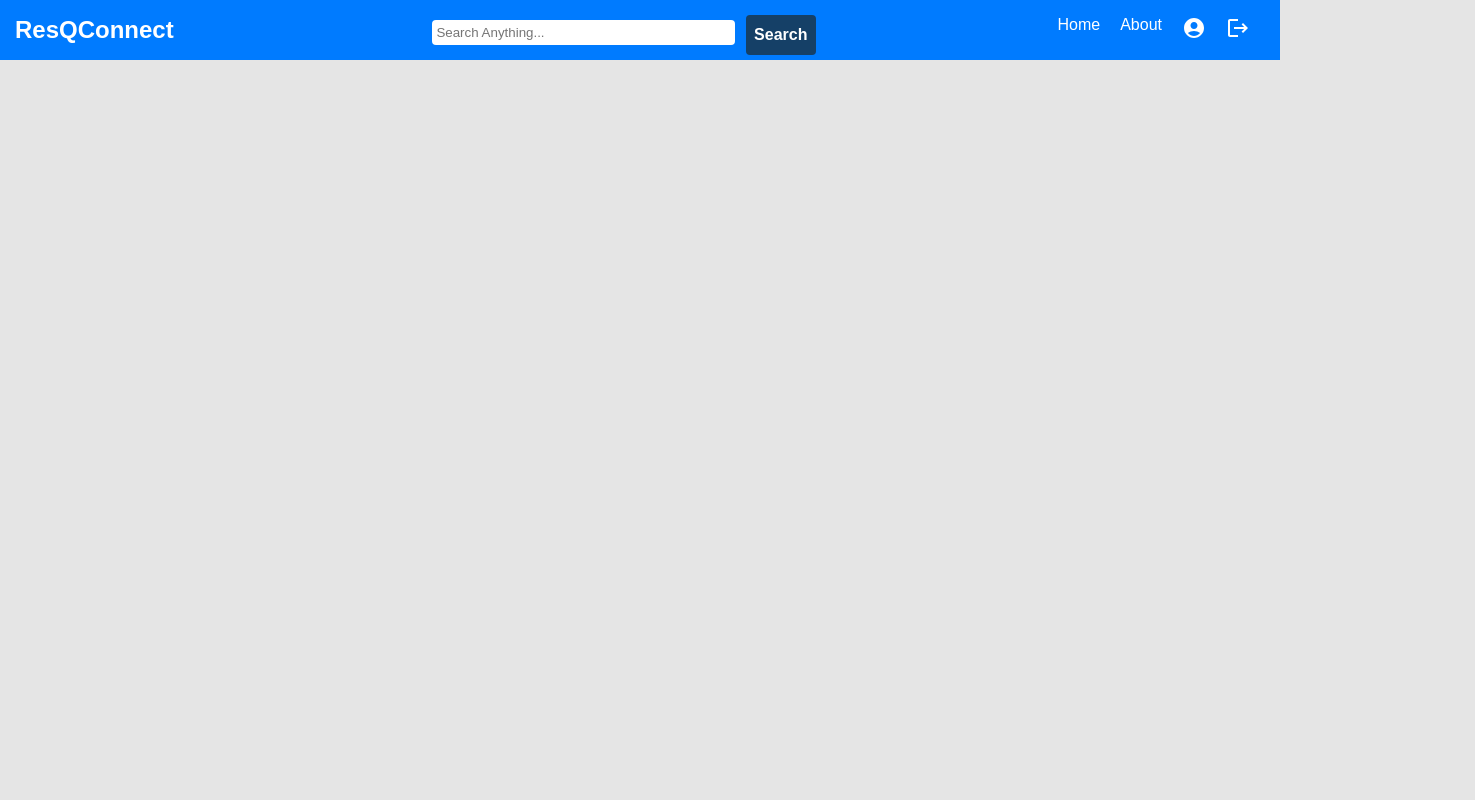
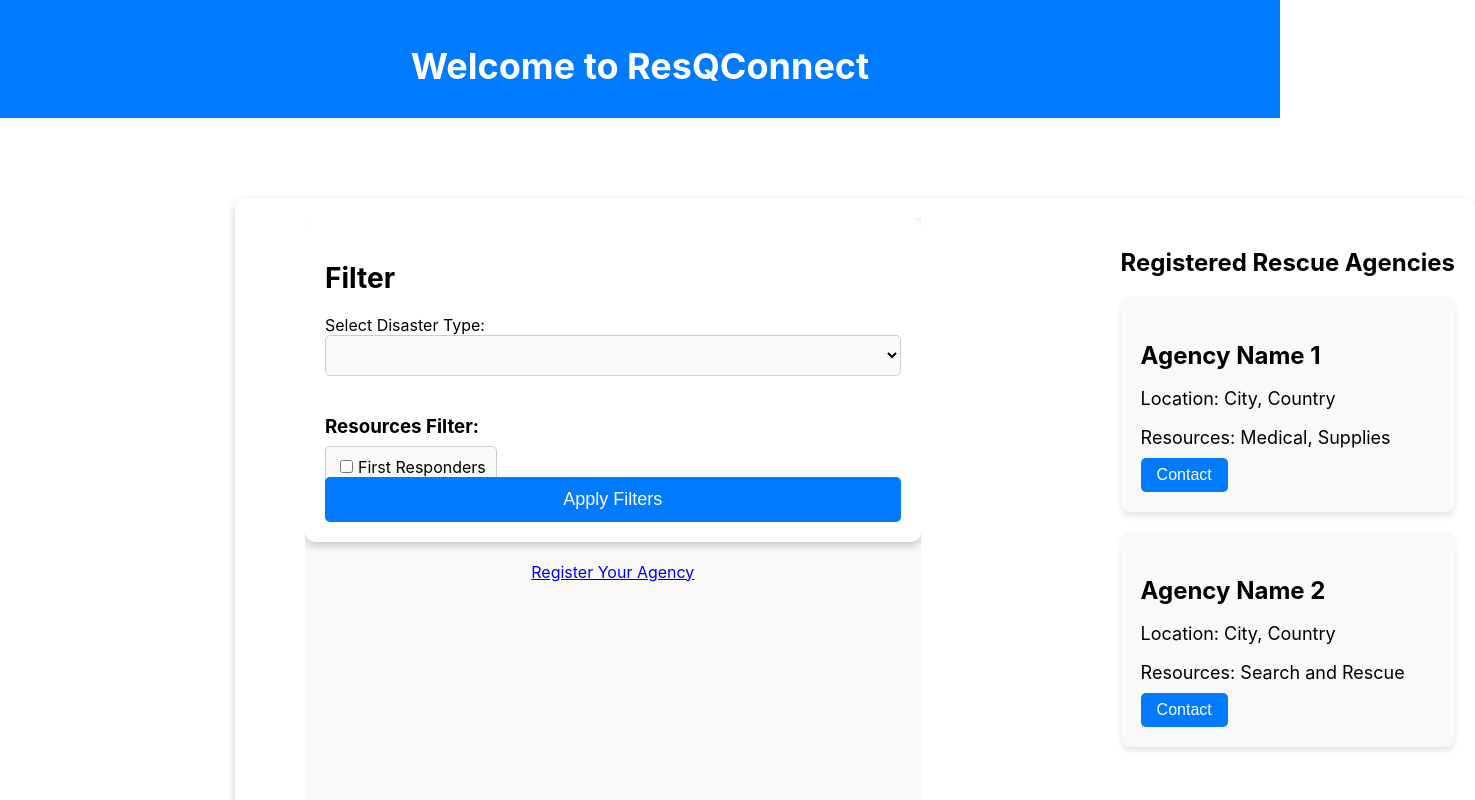
Before and after one commit to code-with-aneesh/SIH_Project, a React (Create React App) app in the folder project/: page /homepage in a window 1280 px wide. Shown: the top 800 px of the page, 1475 px wide, since content can reach past the window. Built offline with nearby package versions, Linux system fonts and the light colour scheme.

Commit message:
Container css fixed

```diff
--- a/project/src/App.js
+++ b/project/src/App.js
@@ -2,17 +2,18 @@
 import React from 'react';
 import { Routes, Route } from 'react-router-dom';
 import Register from './components/register/register';
-import Navbar from './components/homepage/Navbar/Navbar';
-
 import ForgotPassword from './components/forgotpass/forgotpass';
 import Login from './components/login/Login';
+import DisasterReliefApp from './components/homepg/homepage';
+import Navbar from './components/homepage/Navbar/Navbar';
 
 function App() {
   return (
 
       <Routes>
         <Route path="/register" element={<Register/>} />
-        <Route path="/homepage" element={<Navbar/>} />
+        <Route path="/homepage" element={<DisasterReliefApp/>} />
+        <Route path="/navbar" element={<Navbar/>} />
         <Route path="/forgotpass" element={<ForgotPassword/>} />
         <Route path="/" element={<Login/>} />
         {/* Add more routes for other pages */}
--- a/project/src/components/homepage/Navbar/Navbar.css
+++ b/project/src/components/homepage/Navbar/Navbar.css
@@ -1,7 +1,9 @@
-body {
+/* Global reset */
+.navbar-reset {
   margin: 0;
 }
 
+/* Navbar styles */
 .navbar {
   position: fixed;
   top: 0;
@@ -9,12 +11,12 @@ body {
   right: 0;
   z-index: 1000;
   display: flex;
-  /* Adjust the z-index to ensure it appears above other elements */
   background-color: #007bff;
   justify-content: space-between;
   align-items: center;
 }
 
+/* App name styles */
 .app-name {
   color: #fff;
   font-size: 1.5rem;
@@ -22,6 +24,7 @@ body {
   margin-left: 15px;
 }
 
+/* Search bar styles */
 .search-bar {
   width: 30%;
   display: flex;
@@ -31,7 +34,7 @@ body {
   justify-content: center;
 }
 
-.search-bar input[type="text"] {
+.search-input {
   padding: 0.3rem;
   margin-right: 0.7rem;
   border: none;
@@ -39,8 +42,10 @@ body {
   width: 120%;
 }
 
+/* Search button styles */
 .search-button {
-  background-color:#173b59e9;margin-bottom: 5px;
+  background-color: #173b59e9;
+  margin-bottom: 5px;
   margin-top: 10px;
   color: #fff;
   border-radius: 4px;
@@ -52,6 +57,7 @@ body {
   cursor: pointer;
 }
 
+/* Nav links styles */
 .nav-links {
   padding-right: 50px;
   list-style: none;
@@ -59,7 +65,6 @@ body {
   gap: 20px;
   margin: 0;
   padding: 0;
-
 }
 
 .nav-link a {
@@ -68,15 +73,16 @@ body {
   font-weight: 500;
 }
 
-  .nav-link a:hover {
+.nav-link-text:hover {
   text-decoration: underline;
 }
 
-  .nav-link .fa-user {
+/* Nav link icon styles */
+.nav-link-icon {
   margin-right: 0.2rem;
+}
 
+/* Navbar right styles */
+.navbar-right {
+  padding-right: 30px;
 }
-  .navbar-right{
-    padding-right:30px;
-
- }
--- a/project/src/components/homepage/Navbar/Navbar.js
+++ b/project/src/components/homepage/Navbar/Navbar.js
@@ -8,24 +8,24 @@ function Navbar() {
     <nav className="navbar">
      <span className="app-name">ResQConnect</span>
      <div className="search-bar">
-            <input type="text" placeholder="Search Anything..." />
+            <input type="text" placeholder="Search Anything..." className="search-input" />
             <button className="search-button">Search</button>
      </div>
      <div className="navbar-right">
           <ul className="nav-links">
             <li className="nav-link">
-              <a href="/">Home</a>
+              <a href="/" className="nav-link-text">Home</a>
             </li>
             <li className="nav-link">
-              <a href="/about">About</a>
+              <a href="/about" className="nav-link-text">About</a>
             </li>
             <li className="nav-link">
-              <a href="/profile">
+              <a href="/profile" className="nav-link-icon">
                 <AccountCircleIcon/>
               </a>
             </li>
             <li className="nav-link">
-              <a href="/EntryPage">
+              <a href="/EntryPage" className="nav-link-icon">
                 <LogoutIcon/>
               </a>
             </li>
--- /dev/null
+++ b/project/src/components/homepg/homepage.css
@@ -0,0 +1,135 @@
+/* Header styles */
+.app-header {
+    background-color: #007BFF;
+    color: #fff;
+    text-align: center;
+    padding: 20px;
+}
+
+.app-header h1 {
+    font-size: 36px;
+    margin-bottom: 10px;
+}
+
+/* Container styles */
+.container {
+    display: flex;
+    max-width: 1200px;
+    background-color: #fff;
+    border-radius: 10px;
+    box-shadow: 0px 4px 8px rgba(0, 0, 0, 0.2);
+}
+
+/* Sidebar styles */
+.sidebar {
+    flex: 1;
+    background-color: #f9f9f9;
+    padding: 0;
+    position: sticky;
+    top: 0;
+    height: calc(100vh - 60px);
+    overflow-y: auto;
+    border-radius: 10px 0 0 10px;
+    width: 900px;
+    margin-right: 200px;
+    margin-left: 50px;
+}
+
+/* Filter section styles */
+.filter-section {
+    background-color: #fff;
+    border-radius: 10px;
+    box-shadow: 0px 4px 8px rgba(0, 0, 0, 0.2);
+    padding: 20px;
+    margin-bottom: 20px;
+}
+
+.filter-section h2 {
+    font-size: 28px;
+    margin-bottom: 20px;
+}
+
+/* Form styles */
+.filter-select,
+.filter-checkbox {
+    width: 100%;
+    padding: 10px;
+    margin-bottom: 20px;
+    border: 1px solid #ccc;
+    border-radius: 5px;
+    font-size: 16px;
+    background-color: #f9f9f9;
+}
+
+.filter-button {
+    background-color: #007BFF;
+    color: #fff;
+    padding: 12px 24px;
+    border: none;
+    border-radius: 5px;
+    cursor: pointer;
+    font-size: 18px;
+    transition: background-color 0.3s ease;
+    width: 100%;
+}
+
+.filter-button:hover {
+    background-color: #0056b3;
+}
+
+/* Additional filters styles */
+
+/* Checkbox styles */
+.filter-checkbox input[type="checkbox"] {
+    margin-right: 5px;
+}
+
+/* Agency list styles */
+.agency-list {
+    margin-top: 30px;
+}
+
+.agency-card {
+    background-color: #f9f9f9;
+    border-radius: 10px;
+    padding: 20px;
+    margin-bottom: 20px;
+    box-shadow: 0px 4px 6px rgba(0, 0, 0, 0.1);
+    transition: transform 0.3s ease;
+}
+
+.agency-card:hover {
+    transform: scale(1.03);
+}
+
+.agency-name {
+    font-size: 24px;
+    font-weight: bold;
+    margin-bottom: 10px;
+}
+
+.agency-info {
+    font-size: 18px;
+    margin-bottom: 10px;
+}
+
+.contact-button {
+    background-color: #007BFF;
+    color: #fff;
+    border: none;
+    border-radius: 5px;
+    padding: 8px 16px;
+    cursor: pointer;
+    font-size: 16px;
+    transition: background-color 0.3s ease;
+}
+
+.contact-button:hover {
+    background-color: #0056b3;
+}
+
+/* Register agency styles */
+.register-agency {
+    text-align: center;
+
+}
--- /dev/null
+++ b/project/src/components/homepg/homepage.js
@@ -0,0 +1,118 @@
+import React, { Component } from 'react';
+import './homepage.css';
+
+class DisasterReliefApp extends Component {
+  constructor(props) {
+    super(props);
+    this.state = {
+      disasterType: 'earthquake',
+      additionalFilters: {
+        firstResponders: false,
+        paramedics: false,
+        // ... (other filter options)
+      },
+      agencies: [
+        {
+          name: 'Agency Name 1',
+          location: 'City, Country',
+          resources: 'Medical, Supplies',
+        },
+        {
+          name: 'Agency Name 2',
+          location: 'City, Country',
+          resources: 'Search and Rescue',
+        },
+        // Add more agency objects here
+      ],
+    };
+  }
+
+  handleFilterChange = (e) => {
+    const { name, type, checked } = e.target;
+    if (type === 'checkbox') {
+      this.setState((prevState) => ({
+        additionalFilters: {
+          ...prevState.additionalFilters,
+          [name]: checked,
+        },
+      }));
+    } else {
+      this.setState({ [name]: e.target.value });
+    }
+  };
+
+  handleSubmit = (e) => {
+    e.preventDefault();
+    // Implement filter logic here based on the selected filters
+    // Update the agencies list accordingly
+  };
+
+  render() {
+    return (
+      <div className="disaster-relief-app">
+        <header className="app-header">
+          <h1>Welcome to ResQConnect</h1>
+        </header>
+        <div className="container">
+          <div className="sidebar">
+            <div className="filter-section">
+              <h2>Filter</h2>
+              <form onSubmit={this.handleSubmit}>
+                <label htmlFor="disaster-type">Select Disaster Type:</label>
+                <select
+                  id="disaster-type"
+                  name="disasterType"
+                  value={this.state.disasterType}
+                  onChange={this.handleFilterChange}
+                  className="filter-select"
+                >
+                  {/* ... */}
+                </select>
+
+                <div className="additional-filters">
+                  <h3 className="filter-label">Resources Filter:</h3>
+                  <label className="filter-checkbox">
+                    <input
+                      type="checkbox"
+                      name="firstResponders"
+                      checked={this.state.additionalFilters.firstResponders}
+                      onChange={this.handleFilterChange}
+                    />
+                    First Responders
+                  </label>
+                  {/* ... (other checkboxes) */}
+                </div>
+
+                <button type="submit" className="filter-button">
+                  Apply Filters
+                </button>
+              </form>
+            </div>
+
+            <div className="register-agency">
+              <a href="#" className="register-link">
+                Register Your Agency
+              </a>
+            </div>
+          </div>
+
+          <div className="content">
+            <div className="agency-list" id="agency-list">
+              <h2>Registered Rescue Agencies</h2>
+              {this.state.agencies.map((agency, index) => (
+                <div className="agency-card" key={index}>
+                  <p className="agency-name">{agency.name}</p>
+                  <p className="agency-info">Location: {agency.location}</p>
+                  <p className="agency-info">Resources: {agency.resources}</p>
+                  <button className="contact-button">Contact</button>
+                </div>
+              ))}
+            </div>
+          </div>
+        </div>
+      </div>
+    );
+  }
+}
+
+export default DisasterReliefApp;
--- a/project/src/components/login/Login.css
+++ b/project/src/components/login/Login.css
@@ -1,14 +1,17 @@
-* {
-    margin: 0px;
-    padding: 0px;
+/* Global reset */
+.login-reset {
+    margin: 0;
+    padding: 0;
     font-family: sans-serif;
   }
 
-body {
+  /* Body styles */
+  .login-body {
     background-color: #E5E5E5;
   }
 
-section {
+  /* Section styles */
+  .login-section {
     display: flex;
     justify-content: center;
     align-items: center;
@@ -17,6 +20,7 @@ section {
     background-color: #eadcdc;
   }
 
+  /* Form box styles */
   .form-box {
     position: relative;
     width: 400px;
@@ -28,16 +32,18 @@ section {
     border-radius: 25px;
     display: flex;
     align-items: center;
-    margin-left:500px;
+    margin-left: 500px;
     margin-top: 100px;
   }
 
-h2 {
+  /* Heading styles */
+  .login-heading {
     font-size: 2em;
     color: black;
     text-align: center;
   }
 
+  /* Input box styles */
   .inputbox {
     position: relative;
     margin: 30px 0;
@@ -53,11 +59,11 @@ h2 {
     color: black;
     font-size: 1em;
     pointer-events: none;
-    transition: .5s;
+    transition: 0.5s;
   }
 
-input:focus~label,
-input:valid~label {
+  input:focus ~ label,
+  input:valid ~ label {
     top: -5px;
   }
 
@@ -80,9 +86,10 @@ input:valid~label {
     top: 20px;
   }
 
+  /* Forget styles */
   .forget {
     margin: -15px 0 15px;
-    font-size: .9em;
+    font-size: 0.9em;
     color: black;
     display: flex;
     justify-content: center;
@@ -95,14 +102,14 @@ input:valid~label {
   .forget label a {
     color: black;
     text-decoration: none;
-
   }
 
   .forget label a:hover {
     text-decoration: underline;
   }
 
-button {
+  /* Button styles */
+  .login-button {
     width: 100%;
     height: 40px;
     border-radius: 40px;
@@ -116,19 +123,20 @@ button {
     margin-top: 2vw;
   }
 
-.register {
-    font-size: .9em;
+  /* Register styles */
+  .login-register {
+    font-size: 0.9em;
     color: black;
     text-align: center;
     margin: 25px 0 10px;
   }
 
-.register p a {
+  .login-register p a {
     text-decoration: none;
     color: black;
     font-weight: 600;
   }
 
-.register p:hover {
+  .login-register p:hover {
     text-decoration: underline;
   }
--- a/project/src/components/register/register.css
+++ b/project/src/components/register/register.css
@@ -1,7 +1,10 @@
-body {
-    background-color: #fff; /* White background */
+/* White background and font styles */
+.register-body {
+  background-color: #fff;
   font-family: Arial, sans-serif;
 }
+
+/* Container styles */
 .container {
   margin-top: 80px;
   margin-left: 430px;
@@ -12,40 +15,57 @@ body {
   align-self: center;
   justify-self: center;
 }
-  h2 {
+
+/* Heading style */
+.register-heading {
   text-align: center;
 }
-  label {
+
+/* Label style */
+.form-label {
   display: block;
   margin-bottom: 5px;
 }
+
+/* Form group styles */
 .form-group {
   position: relative;
 }
-  .ipbox{
+
+/* Input box styles */
+.input-box {
   width: 350px; /* Account for the icon and additional padding */
   padding: 10px 40px 10px 10px; /* Adjust right padding to accommodate the icon */
   margin-bottom: 15px;
 }
-  .ip{
+
+.input-field {
   width: 360px;
   height: 25px;
 }
+
+/* Icon styles */
 .fa {
   position: absolute;
   top: 50%;
   right: 10px;
   transform: translateY(-50%);
 }
+
+/* Checkbox label styles */
 .checkbox-label {
   display: flex;
   align-items: center;
   margin-bottom: 15px;
 }
-  input[type="checkbox"] {
+
+/* Checkbox input styles */
+.input-checkbox {
   margin-right: 5px;
 }
-  .btn-Register {
+
+/* Button styles */
+.btn-register {
   background-color: #007bff; /* Blue background */
   color: #fff;
   border: none;
@@ -54,10 +74,19 @@ body {
   border-radius: 4px;
   cursor: pointer;
 }
-  .btn-Register:hover {
+
+.btn-register:hover {
   background-color: #0056b3; /* Darker blue on hover */
 }
+
+/* Login link styles */
 .login-link {
   text-align: center;
   margin-top: 20px;
 }
+
+/* Password condition styles */
+.password-condition {
+  font-size: 12px;
+  margin-top: 5px;
+}
```
Also changed, not shown: project/src/components/login/Login.js (+16 -17 lines), project/src/components/register/register.js (+19 -25 lines). Lines whose indentation alone changed are shown as unchanged.
